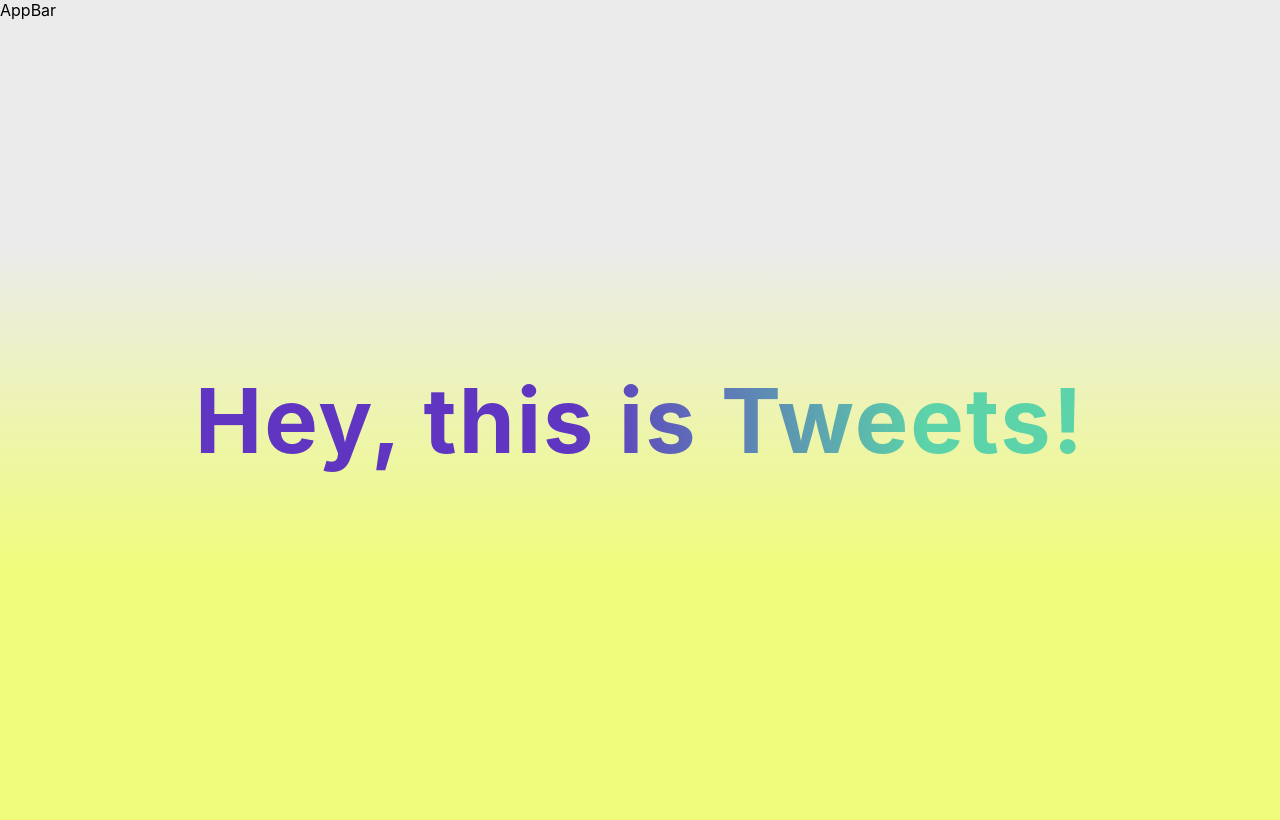
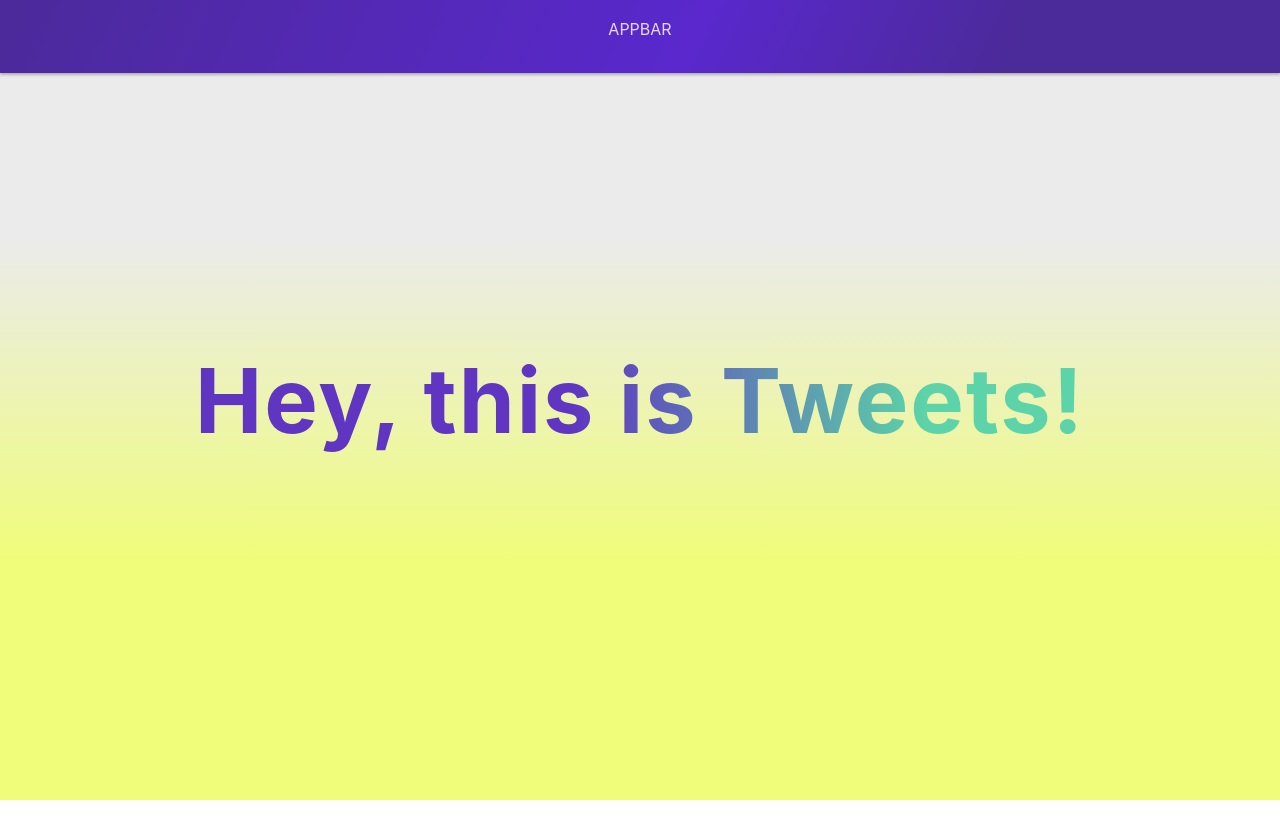
Before and after one commit to vadymfrlv/tweets, a React (Vite) app: page / in a window 1280 px wide. Built offline with nearby package versions, Linux system fonts and the light colour scheme.

Commit message:
WORK:
- AppBar header style

```diff
--- a/src/components/AppBar/AppBar.styled.ts
+++ b/src/components/AppBar/AppBar.styled.ts
@@ -1,3 +1,22 @@
 import styled from 'styled-components';
 
-export const Header = styled.header``;
+export const Header = styled.header`
+  position: fixed;
+  z-index: ${p => p.theme.zIndices[4]};
+
+  display: flex;
+  align-items: center;
+  justify-content: center;
+  flex-direction: column;
+  padding-top: 15px;
+  padding-bottom: 30px;
+
+  height: 28px;
+  width: 100%;
+
+  text-transform: uppercase;
+
+  color: ${p => p.theme.colors.greyViolet};
+  background-image: ${p => p.theme.colors.addGradient};
+  box-shadow: ${p => p.theme.shadows.addLight};
+`;
--- a/src/components/AppBar/AppBar.tsx
+++ b/src/components/AppBar/AppBar.tsx
@@ -2,10 +2,12 @@ import { startTransition } from 'react';
 import { Outlet, useLocation, useNavigate } from 'react-router-dom';
 import { Box } from '../Box/Box';
 
+import { Header } from './AppBar.styled';
+
 export const AppBar = () => {
   return (
     <Box>
-      <div>AppBar</div>
+      <Header>AppBar</Header>
       <Outlet />
     </Box>
   );
```
